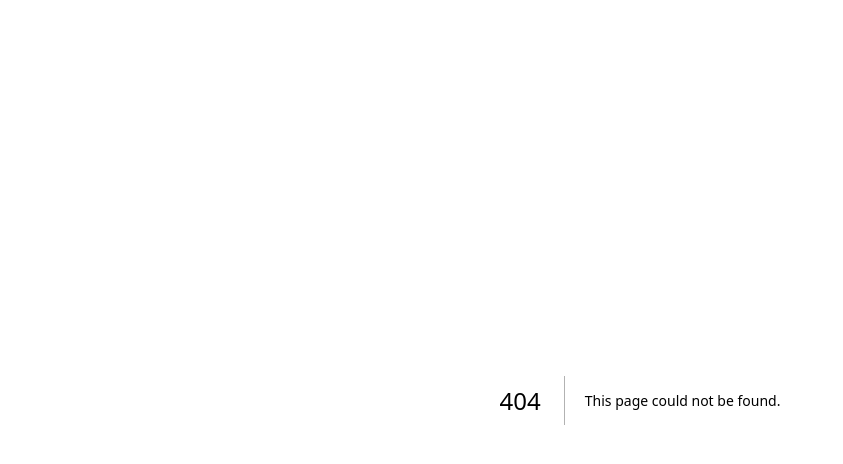
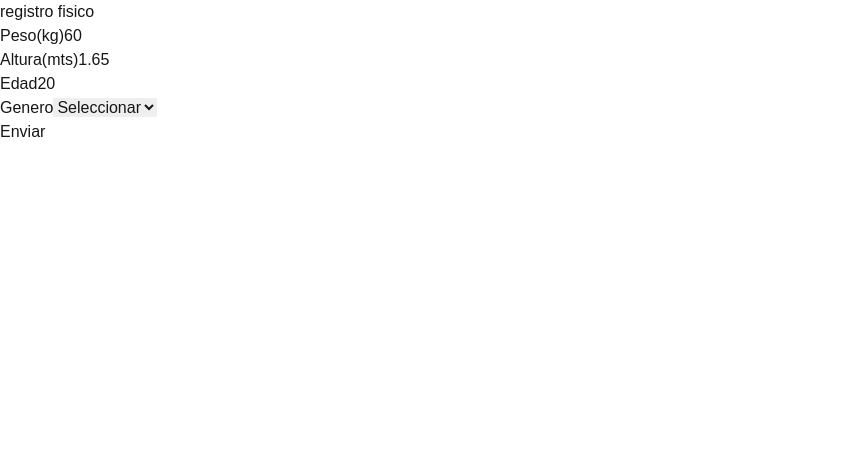
Before and after one commit to nutriflowhenry/nutri-flow-frontend, a Next.js app: page /physical-form in a window 1280 px wide. Before the commit this address had no page. Shown: the top 464 px of the page, without its empty margins (0-843 px from the left). Built offline with nearby package versions, Linux system fonts and the light colour scheme.

Commit message:
formulario registro fisico funcionalidad

```diff
--- /dev/null
+++ b/src/app/physical-form/page.tsx
@@ -0,0 +1,10 @@
+import React from 'react'
+import PhysicalFormView from '@/views/PhysicalFormView'
+
+const page = () => {
+return (
+    <PhysicalFormView/>
+)
+}
+
+export default page
--- /dev/null
+++ b/src/types/physicalForm.ts
@@ -0,0 +1,13 @@
+export interface IPhysicalForm {
+    peso: number;
+    altura: number;
+    edad: number;
+    genero: string;
+}
+
+export interface IPhysicalFormErrors {
+    peso?: number;
+    altura?: number;
+    edad?: number;
+    genero?: string;
+}
--- /dev/null
+++ b/src/views/PhysicalFormView.tsx
@@ -0,0 +1,105 @@
+'use client'
+import React from 'react'
+import { useFormik } from 'formik'
+import { IPhysicalForm } from '@/types/physicalForm'
+
+const PhysicalFormView = () => {
+
+const formik = useFormik<IPhysicalForm>({
+    initialValues: {
+        peso: 60,
+        altura:1.65 ,
+        edad: 20 ,
+        genero: '',
+    },
+    onSubmit: (values) => {
+        console.log("Datos enviados:", values);
+    },
+
+    validate: (values) => {
+        const errors: Partial<IPhysicalForm> = {};
+        if (!values.peso){
+            errors.peso = "El peso es obligatorio"
+        }else if (values.peso<20 || values.peso>300){
+            errors.peso="El peso debe estar entre 20kg y 300kg"
+        };
+
+        if (!values.altura){
+            errors.altura = "La altura es obligatoria"
+        }else if (values.altura < 0.50 || values.altura > 2.50) {
+            errors.altura = "La altura debe estar entre 0.50 m y 2.50 m";
+        };
+
+        if (!values.edad){
+            errors.edad = "La edad es obligatoria"
+        }else if(values.edad<12 || values.edad>100){
+            errors.edad="La edad debe ser entre los 12 años y 100 años"
+        };
+        if (!values.genero) errors.genero = "El género es obligatorio";
+        return errors;
+    },
+
+    });
+return (
+    <div>
+        <h2>registro fisico</h2>
+        <form onSubmit={formik.handleSubmit}>
+            <div>
+            <label>Peso(kg)</label>
+            <input
+            type="number"
+            name='peso'
+            value={formik.values.peso}
+            onChange={formik.handleChange}
+
+            />
+        {formik.errors.peso&& <p>{formik.errors.peso}</p> }
+            </div>
+
+            <div>
+                <label >Altura(mts)</label>
+                <input
+                type="number"
+                name='altura'
+                value={formik.values.altura}
+                onChange={formik.handleChange}
+                />
+                {formik.errors.altura && <p>{formik.errors.altura}</p> }
+            </div>
+
+            <div>
+                <label >Edad</label>
+                <input
+                type="number"
+                name='edad'
+                value={formik.values.edad}
+                onChange={formik.handleChange}
+                />
+                {formik.errors.edad && <p>{formik.errors.edad}</p> }
+            </div>
+
+            <div>
+                <label >Genero</label>
+                <select
+            name="genero"
+            value={formik.values.genero}
+            onChange={formik.handleChange}
+        >
+            <option value="">Seleccionar</option>
+            <option value="masculino">Masculino</option>
+            <option value="femenino">Femenino</option>
+            <option value="otro">Otro</option>
+        </select>
+        {formik.errors.genero && <p>{formik.errors.genero}</p>}
+
+            </div>
+            <div>
+            <button type="submit">Enviar</button>
+            </div>
+        </form>
+    </div>
+)
+
+}
+
+export default PhysicalFormView
```
Also changed, not shown: package.json (+7 -6 lines), 1 other file (tests, documents, lock files or other folders).
